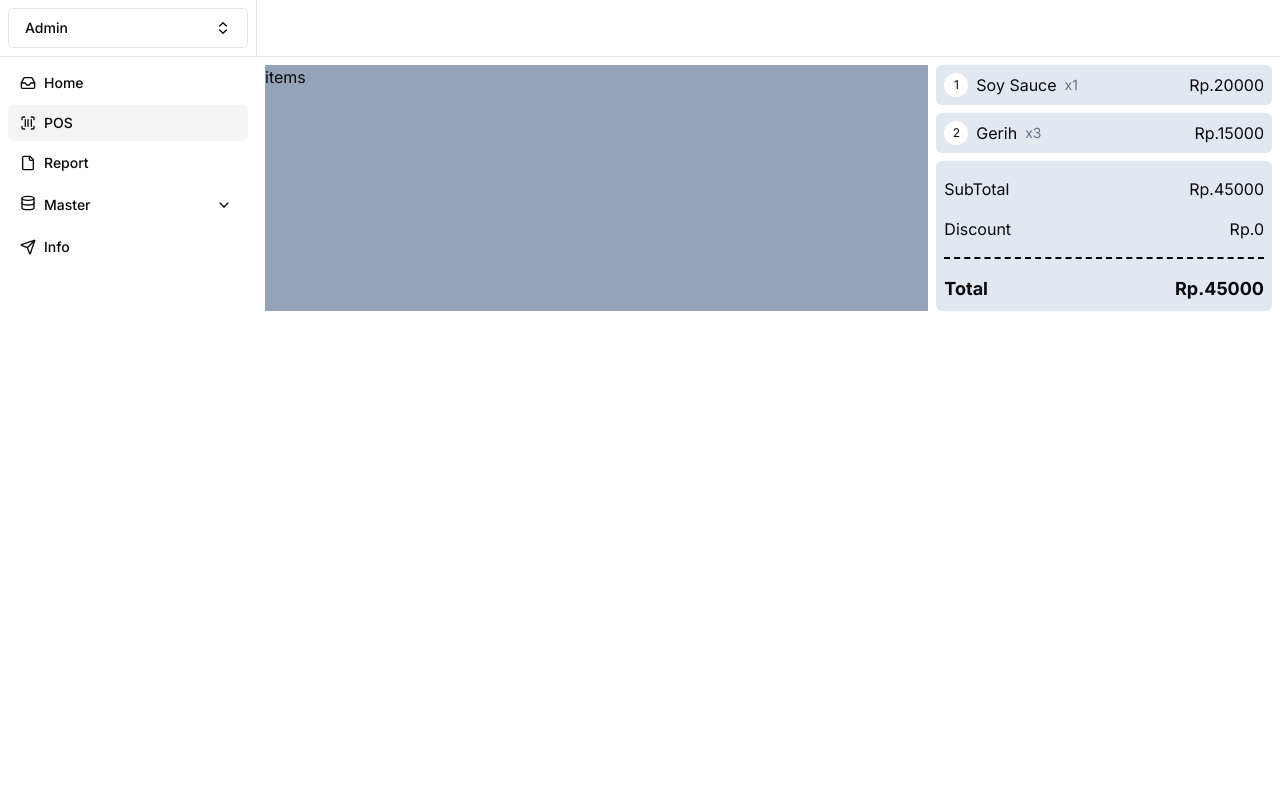
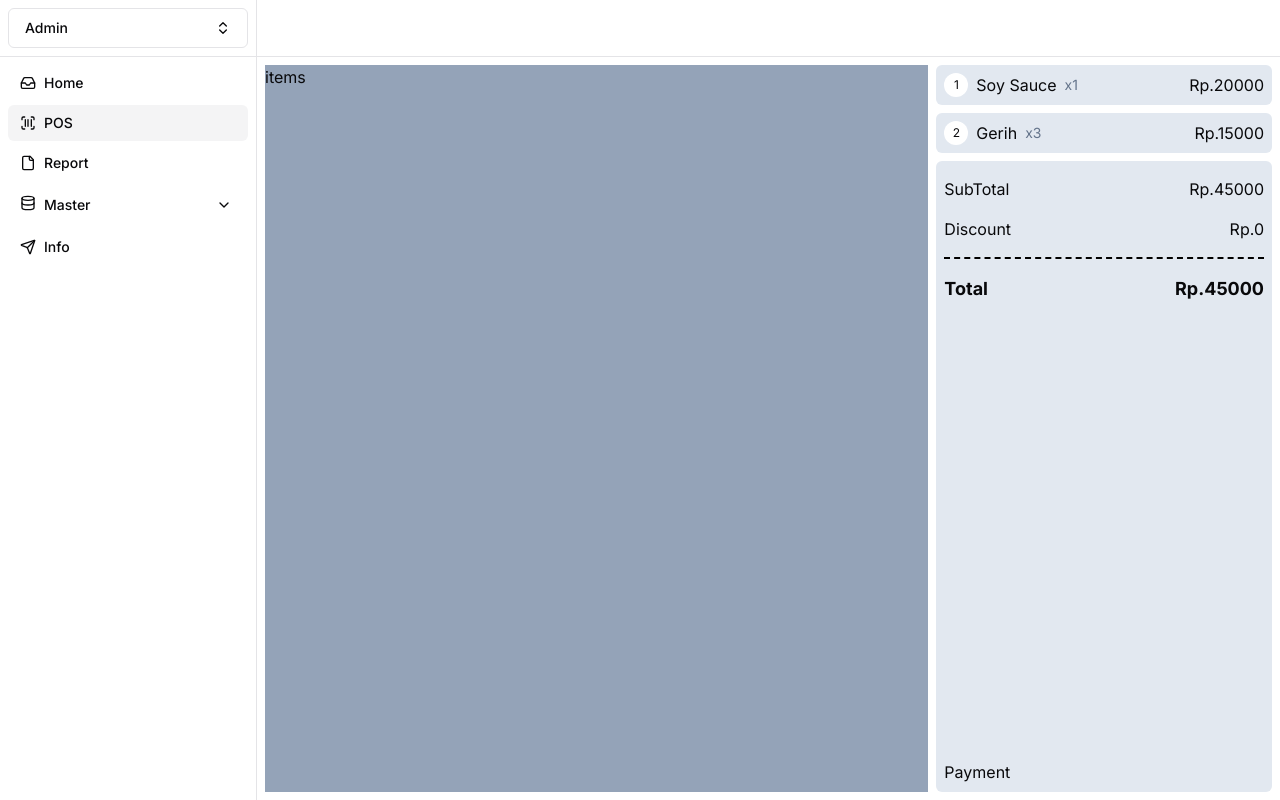
Before and after one commit to nur-wahid123/next-sosmed-fe, a Next.js app: page /dashboard/pos in a window 1280 px wide. Built offline with nearby package versions, Linux system fonts and the light colour scheme.

Commit message:
feat: cart init

```diff
--- a/src/app/dashboard/layout.tsx
+++ b/src/app/dashboard/layout.tsx
@@ -48,7 +48,7 @@ const sidebarMenu = [
 
 export default function DashboardLayout({ children } : { children: React.ReactNode }) {
   return (
-    <div className='h-full'>
+    <div className='h-screen flex flex-col'>
         <div className='flex w-full h-14'>
             <div className='p-2 w-1/5'>
             <UserButton />
@@ -56,14 +56,14 @@ export default function DashboardLayout({ children } : { children: React.ReactNo
             <Separator orientation='vertical'/>
         </div>
         <Separator />
-        <div className='flex w-full h-full'>
+        <div className='flex-1 flex w-full h-full'>
             <div className='w-1/5 pt-2'>
              <Sidebar links={sidebarMenu}/>
             </div>
 
             <Separator orientation="vertical" />
 
-            <div className='flex-1 overflow-y-visible'>
+            <div className='flex-1 overflow-y-auto'>
                 {children}
             </div>
         </div>
--- a/src/app/dashboard/pos/page.tsx
+++ b/src/app/dashboard/pos/page.tsx
@@ -36,7 +36,7 @@ export default function POSPage() {
             </ul>
            </div>
 
-           <div className='p-2 pt-4 flex-1 rounded-md bg-slate-200'>
+           <div className='p-2 pt-4 flex flex-1 flex-col justify-between rounded-md bg-slate-200'>
                 <div className='flex flex-col gap-4'>
                     <div className='flex justify-between'>
                         <p>SubTotal</p>
@@ -52,6 +52,9 @@ export default function POSPage() {
                         <p>Rp.45000</p>
                     </div>
                 </div>
+                <div>
+                    <p>Payment</p>
+                </div>
            </div>
         </div>
     </div>
--- a/src/app/layout.tsx
+++ b/src/app/layout.tsx
@@ -16,7 +16,7 @@ export default function RootLayout({
 }>) {
   return (
     <html lang="en">
-      <body className={inter.className}>{children}</body>
+      <body className={`${inter.className} min-h-screen`}>{children}</body>
     </html>
   );
 }
```
